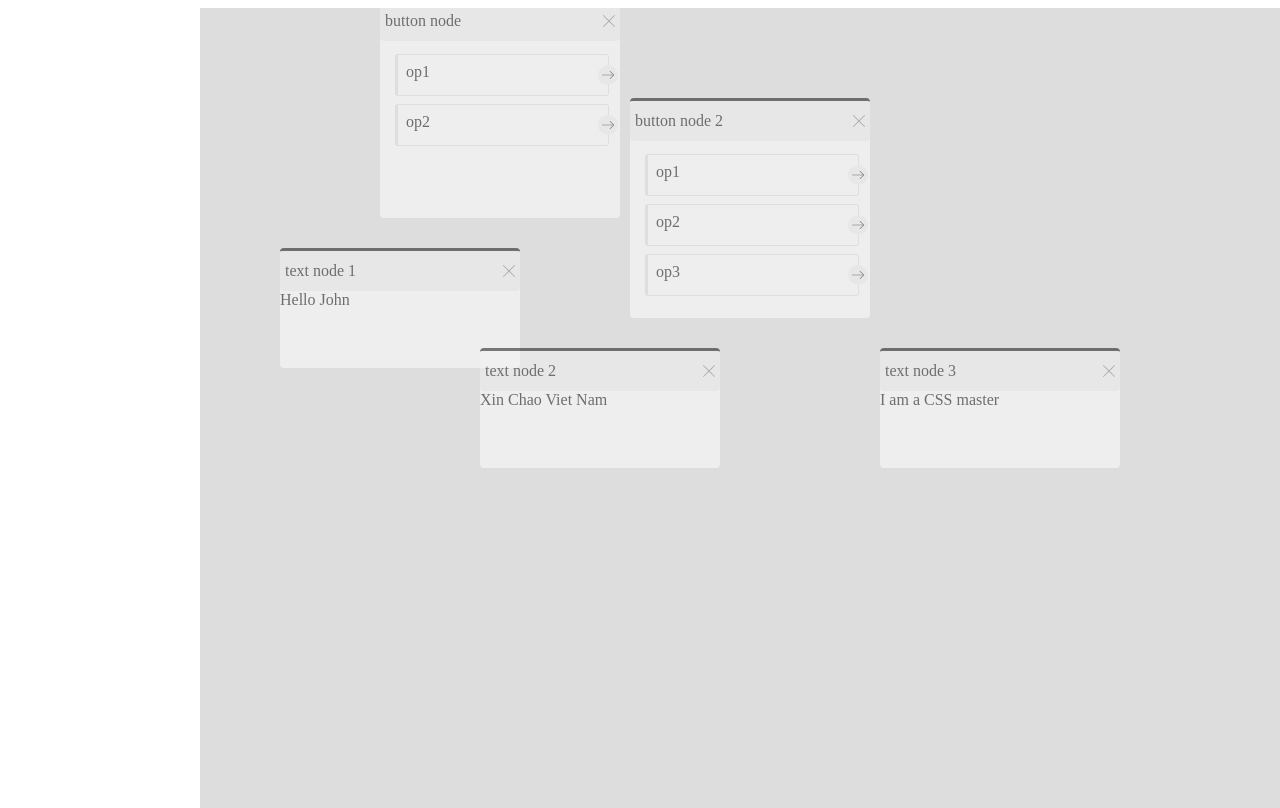
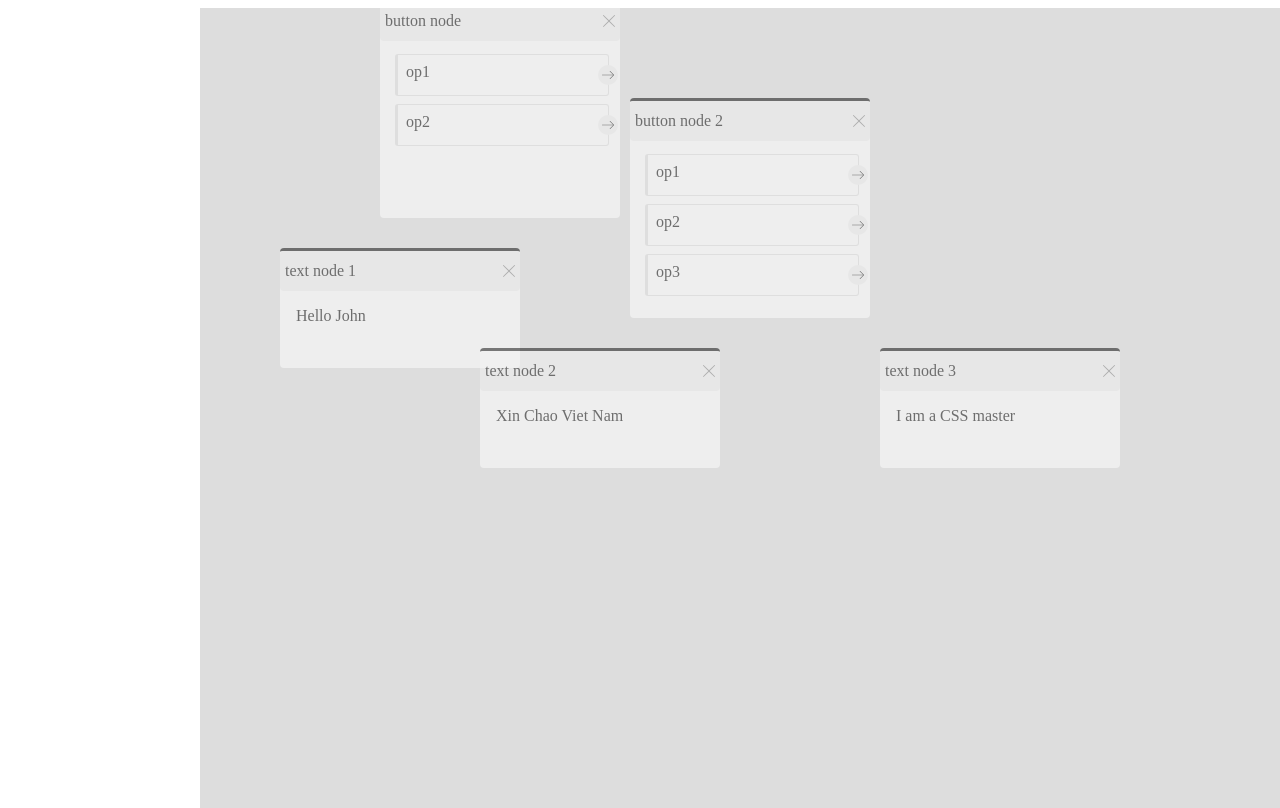
Before and after one commit to juzser/vue2-flowchart, a Vue app: page / in a window 1280 px wide. Shown: the top 808 px of the page. Built offline with nearby package versions, Linux system fonts and the light colour scheme.

Commit message:
Import: _text-node.scss file

```diff
--- a/src/assets/scss/_app.scss
+++ b/src/assets/scss/_app.scss
@@ -7,3 +7,4 @@
 @import './components/flow-chart';
 @import './components/node';
 @import './components/button-node';
+@import './components/text-node';
```
